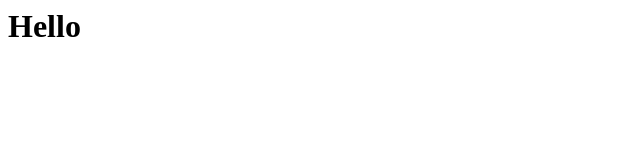
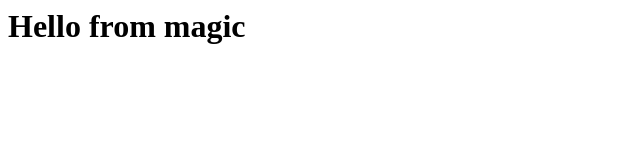
Before and after one commit to nlemarodriguez/skills-code-with-codespaces, a plain HTML site: page index.html in a window 1280 px wide. Shown: the whole page, without its empty margins (0-640 px from the left). Drawn offline with Linux system fonts and the light colour scheme.

Commit message:
new message

```diff
--- a/index.html
+++ b/index.html
@@ -1,3 +1,3 @@
 <html>
-  <h1>Hello</h1>
+  <h1>Hello from magic</h1>
 </html>
```
